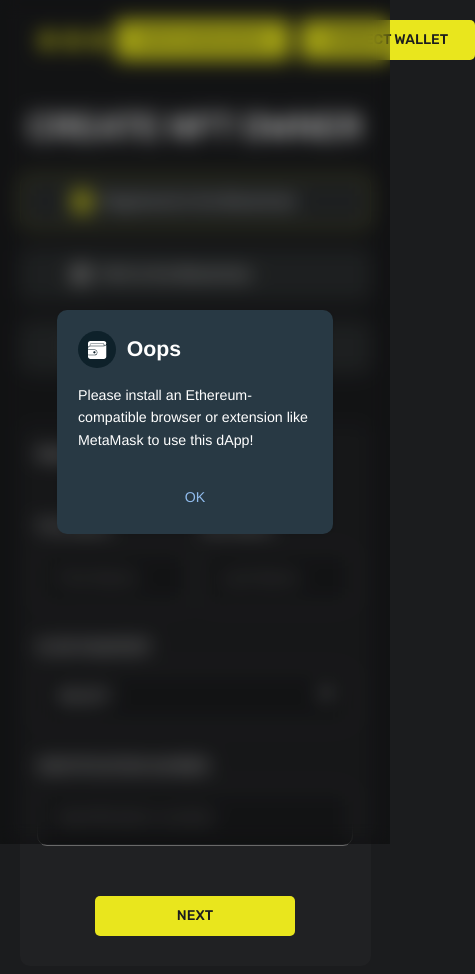
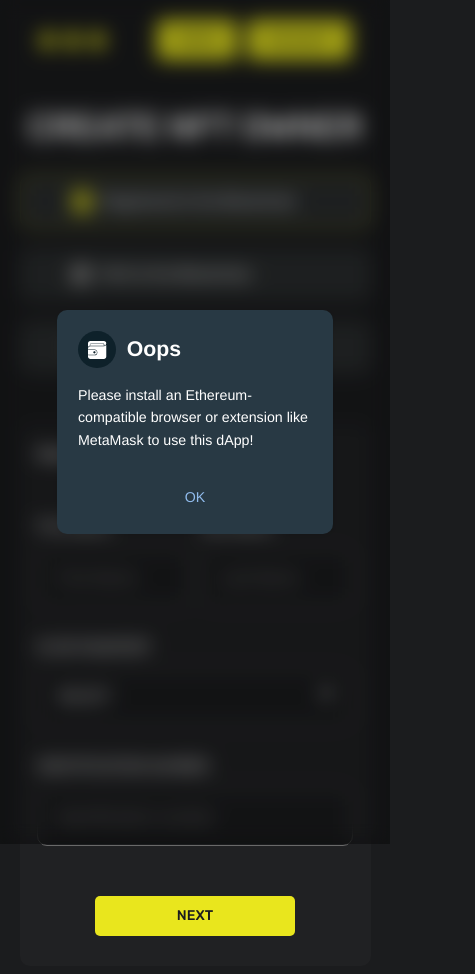
Before and after one commit to blockchainer2022/NFCTOKEN, a React (Create React App) app: page / in a window 390 px wide. Shown: the top 974 px of the page, 475 px wide, since content can reach past the window. Built offline with nearby package versions, Linux system fonts and the light colour scheme.

Commit message:
update header to mobile friendly

```diff
--- a/src/components/header/header.css
+++ b/src/components/header/header.css
@@ -38,7 +38,7 @@
   line-height: 16.59px;
   color: #1b1c1e;
   border-radius: 5px;
-  width: 175px;
+  padding: 0 20px;
   height: 40px;
   cursor: pointer;
 }
--- a/src/components/header/index.js
+++ b/src/components/header/index.js
@@ -1,7 +1,13 @@
-import React from "react";
+import { useState } from "react";
 import "./header.css";
 import { Link } from "react-router-dom";
 const Header = ({ account, loadWeb3 }) => {
+  const [mobile, setMobile] = useState(true);
+  window.addEventListener("resize", () => {
+    const mobile = window.screen.width < 600;
+    setMobile(mobile);
+  });
+  console.log(mobile);
   return (
     <div className="header-wrapper">
       <div className="header-inner-wrapper">
@@ -13,7 +19,7 @@ const Header = ({ account, loadWeb3 }) => {
         <div className="button-group">
           <div className="connect-button-wrapper">
             <Link to="/view-certificate">
-              <button>Verify Authenticity</button>
+              <button>{mobile ? "Verify" : "Verify Authenticity"}</button>
             </Link>
           </div>
           <div className="connect-button-wrapper">
@@ -22,7 +28,7 @@ const Header = ({ account, loadWeb3 }) => {
                 ? account.slice(0, 8) +
                   "..." +
                   account.slice(account.length - 5)
-                : "CONNECT WALLET"}
+                : `${mobile ? "Connect" : "Connect Mobile"}"`}
             </button>
           </div>
         </div>
```
